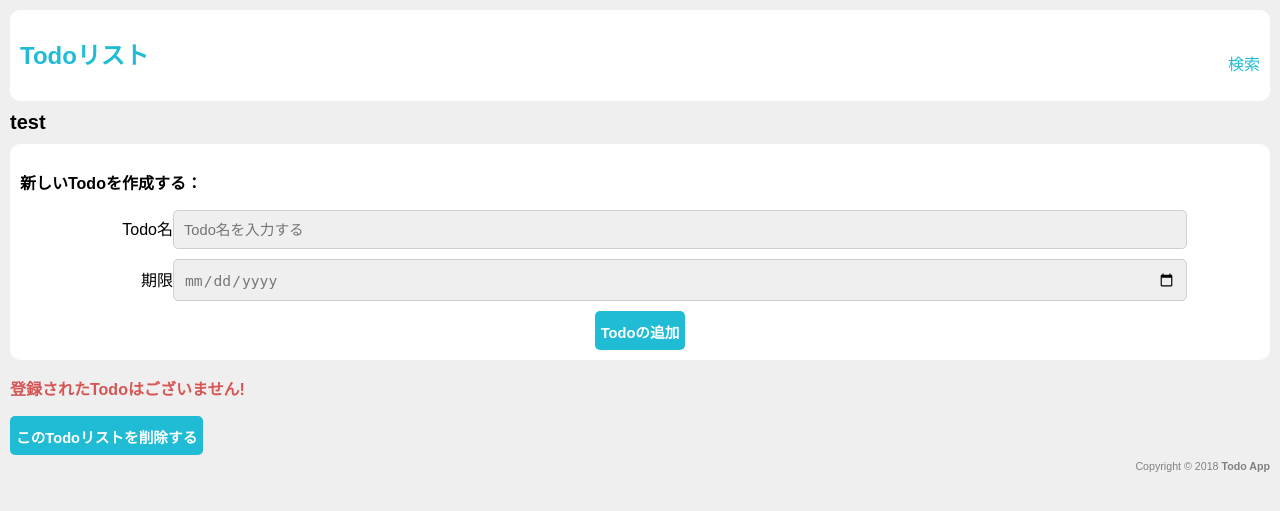
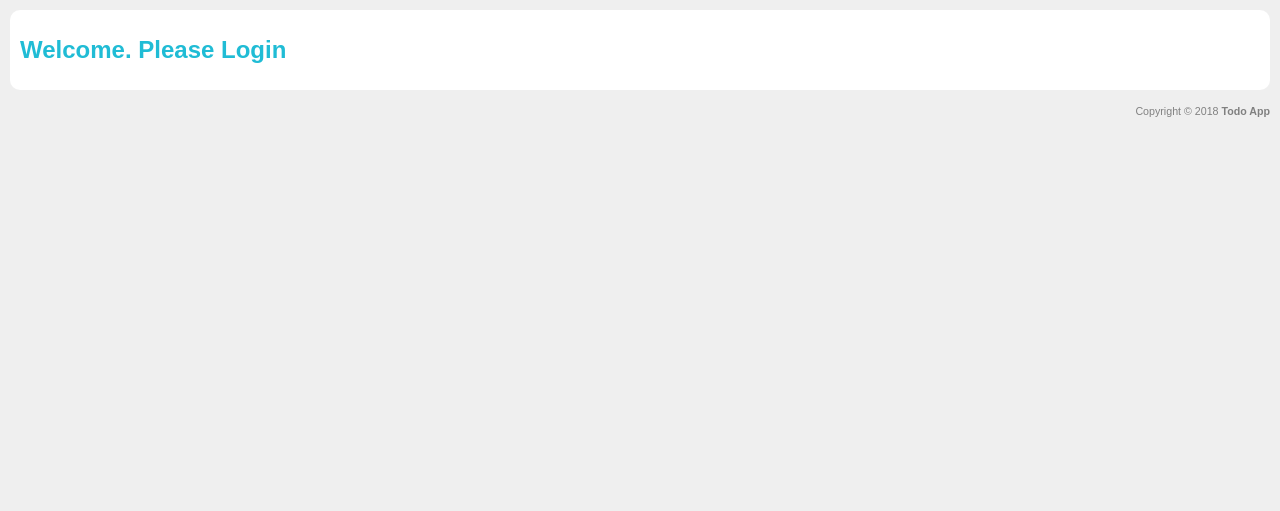
Before and after one commit to shiiyan/Todo-App, a Django app: page /detail/3/ in a window 1280 px wide. Shown: the top 511 px of the page. Run offline with Django 3.2, Linux system fonts and the light colour scheme; data comes from the database, SQL or seed files in the repository; both versions use the stored data as it was after the commit.

Commit message:
fix welcome banner and add user model

```diff
--- a/myproject/todo/forms.py
+++ b/myproject/todo/forms.py
@@ -51,7 +51,7 @@ class LoginForm(forms.Form):
 		widget=forms.TextInput(
 			attrs={
 				"name": "password",
-				"type": "text",
+				"type": "password",
 				"placeholder": "パスワードを入力する"
 			}
 		)
--- a/myproject/todo/models.py
+++ b/myproject/todo/models.py
@@ -1,10 +1,11 @@
 import datetime
 from django.db import models
-
+from django.contrib.auth.models import User
 
 # Create your models here.
 
 class ToDoList(models.Model):
+	user = models.ForeignKey(User, on_delete=models.CASCADE, null=True)
 	todolist_text = models.CharField(max_length=60) #Todoリストの名称は30文字以内にしてください。
 	list_create_date = models.DateField('date created', default=datetime.date.today)
 	num_all = models.IntegerField(default=0)
--- a/myproject/todo/templates/todo/base.html
+++ b/myproject/todo/templates/todo/base.html
@@ -7,11 +7,27 @@
 </head>
 
 <body>
+	<!-- welcomebar start -->
+	<div class="section navbar">
+		{% if user.is_authenticated %}
+		<ul style="padding-left: 0px;">
+			<li><a class="title" href="{% url 'index' %}">Welcome, {{ user.username }}.</a></li>
+			<li><a class="search" href="{% url 'logoutuser' %}">Logout</a></li>
+		</ul>
+		{% else %}
+		<ul style="padding-left: 0px;">
+			<li><a class="title" href="{% url 'login' %}"> Welcome. Please Login</a></li>
+		</ul>
+		{% endif %}
+	</div>
+	<!-- welcomebar end -->
+
+	{% if user.is_authenticated %}
 	<!-- navbar start -->
 	<div class="section navbar">
 		{% block navbar %}
 		<ul style="padding-left: 0px;">
-			<li><a class="title" href="{% url 'index' %}">Todoリスト</a></li>
+			<li><a class="title" href="{% url 'index' %}">{{ user.username }}のTodoリスト</a></li>
 			<li><a class="search" href="{% url 'searchpage' %}">検索</a></li>
 		</ul>
 		{% endblock %}
@@ -21,6 +37,7 @@
 	<div id="content">
 		{% block content %}{% endblock %}
 	</div>
+	{% endif %}
 
 	<!-- copyright start -->
 	<div id="footer" class="copyright">
--- a/myproject/todo/templates/todo/detail.html
+++ b/myproject/todo/templates/todo/detail.html
@@ -5,7 +5,7 @@
 {% endblock %}
 
 {% block content %}
-	<div id="Todo_list_name">
+	<div class="section" id="Todo_list_name">
 		<h2 id="black">{{ todolist.todolist_text }}</h2>
 	</div>
 	<!-- new todo start -->
--- a/myproject/todo/templates/todo/login.html
+++ b/myproject/todo/templates/todo/login.html
@@ -14,7 +14,7 @@
 			<div class="todo_form">
 				<label>ユーザー名 </label>{{ form.username }}<br/>
 
-				<label>パスワード </label>{{ form.password }}<br/>
+				<label type="password">パスワード </label>{{ form.password }}<br/>
 
 				<button type="submit" class="btn btn-default">Login</button>
 			</div>
--- a/myproject/todo/urls.py
+++ b/myproject/todo/urls.py
@@ -1,9 +1,11 @@
 from django.urls import path
 from . import views
+from django.conf.urls import include
 
 urlpatterns = [
     path('login', views.myloginpage, name='login'),
     path('loginuser', views.login_user, name='loginuser'),
+    path('logoutuser', views.logout_user, name='logoutuser'),
     path('', views.index, name='index'),
     path('addtodolist', views.addTodolist, name='addtodolist'),
     path('addtodo/<int:todolist_id>/', views.addTodo, name='addtodo'),
@@ -14,5 +16,6 @@ urlpatterns = [
     path('result', views.result, name='searchresult'),
     path('deletetodolist/<int:todolist_id>/', views.deleteTodolist, name='deletetodolist'),
     path('deletecompleted/<int:todolist_id>/', views.deletecompleted, name='deletecompleted'),
+    # path('accounts/', include('django.contrib.auth.urls')),
 
 ]
--- a/myproject/todo/views.py
+++ b/myproject/todo/views.py
@@ -3,8 +3,10 @@ from django.db.models import Avg, Max, Min
 #from django.utils.dateformat import DateFormat
 from django.contrib import messages
 from django.contrib.auth import authenticate, login, logout
+from django.contrib.auth.decorators import login_required
 from django.http import HttpResponseRedirect, HttpResponse
 from django.urls import reverse
+
 
 from . models import ToDo, ToDoList
 from . forms import ToDoListForm, ToDoForm, SearchForm, LoginForm
@@ -30,10 +32,12 @@ def myloginpage(request):
 
 def logout_user(request):
 	logout(request)
-	return
+	return redirect('login')
 
+
+#@login_required(login_url='/login')
 def index(request):
-	todolists = ToDoList.objects.annotate(
+	todolists = ToDoList.objects.filter(user=request.user).annotate(
 		latest_todo_date=Max('todo__todo_create_date')
 		).order_by('-latest_todo_date')
 	form = ToDoListForm()
@@ -59,11 +63,14 @@ def index(request):
 	}
 	return render(request, 'todo/index.html', context)
 
+#@login_required(login_url='/login')
 def addTodolist(request):
 	form = ToDoListForm(request.POST)
 	if (form.is_valid()) &  (not ToDoList.objects.filter(todolist_text=request.POST['text']).exists()):
 		messages.success(request, '新しいTodoリストが作成されました!')
-		new_todolist = ToDoList(todolist_text=request.POST['text'])
+		new_todolist = ToDoList(
+			todolist_text=request.POST['text'],
+			user=request.user)
 		new_todolist.save()
 		context = {
          	'new_todolist': new_todolist,
@@ -83,6 +90,7 @@ def addTodolist(request):
 		}
 	return render(request, 'todo/addtodolist.html', context)
 
+#@login_required(login_url='/login')
 def detail(request, todolist_id):
 	todolist = ToDoList.objects.get(pk=todolist_id)
 	todolist.num_all = todolist.todo_set.count()
@@ -101,6 +109,7 @@ def detail(request, todolist_id):
 
 	return render(request, 'todo/detail.html', context)
 
+#@login_required(login_url='/login')
 def addTodo(request, todolist_id):
 	form = ToDoForm(request.POST)
 	todolist = ToDoList.objects.get(pk=todolist_id)
@@ -122,6 +131,7 @@ def addTodo(request, todolist_id):
 
 	return HttpResponseRedirect(reverse('detail', args=(todolist.id,)))
 
+#@login_required(login_url='/login')
 def completeTodo(request, todo_id, todolist_id):
 	todolist = ToDoList.objects.get(pk=todolist_id)
 	todo = ToDo.objects.get(pk=todo_id)
@@ -130,6 +140,7 @@ def completeTodo(request, todo_id, todolist_id):
 
 	return HttpResponseRedirect(reverse('detail', args=(todolist.id,)))
 
+#@login_required(login_url='/login')
 def uncompleteTodo(request, todo_id, todolist_id):
 	todolist = ToDoList.objects.get(pk=todolist_id)
 	todo = ToDo.objects.get(pk=todo_id)
@@ -138,6 +149,7 @@ def uncompleteTodo(request, todo_id, todolist_id):
 
 	return HttpResponseRedirect(reverse('detail', args=(todolist.id,)))
 
+#@login_required(login_url='/login')
 def searchpage(request):
 	form = SearchForm()
 
@@ -147,12 +159,19 @@ def searchpage(request):
 
 	return render(request, 'todo/search.html', context)
 
+#@login_required(login_url='/login')
 def result(request):
 	form = SearchForm(request.POST)
 
 	if form.is_valid():
-		todolists=ToDoList.objects.filter(todolist_text__icontains=request.POST['text']).order_by('-list_create_date')
-		todos=ToDo.objects.filter(todo_text__icontains=request.POST['text']).order_by('-todo_create_date')
+		todolists=ToDoList.objects.filter(
+			user=request.user,
+			todolist_text__icontains=request.POST['text']
+			).order_by('-list_create_date')
+		todos=ToDo.objects.filter(
+			todolist__user=request.user,
+			todo_text__icontains=request.POST['text']
+			).order_by('-todo_create_date')
 		todolist_count=len(todolists)
 		todo_count=len(todos)
 
@@ -166,11 +185,13 @@ def result(request):
 
 	return render(request, 'todo/result.html', context)
 
+#@login_required(login_url='/login')
 def deleteTodolist(request, todolist_id):
 	ToDoList.objects.filter(id__exact=todolist_id).delete()
 
 	return redirect('index')
 
+#@login_required(login_url='/login')
 def deletecompleted(request, todolist_id):
 	todolist = ToDoList.objects.get(pk=todolist_id)
 	todolist.todo_set.filter(complete__exact=True).delete()
```
Also changed, not shown: myproject/todo/templates/todo/welcome.html (+14 -1 lines), myproject/db.sqlite3, myproject/todo/migrations/0008_todolist_user.py (added).
